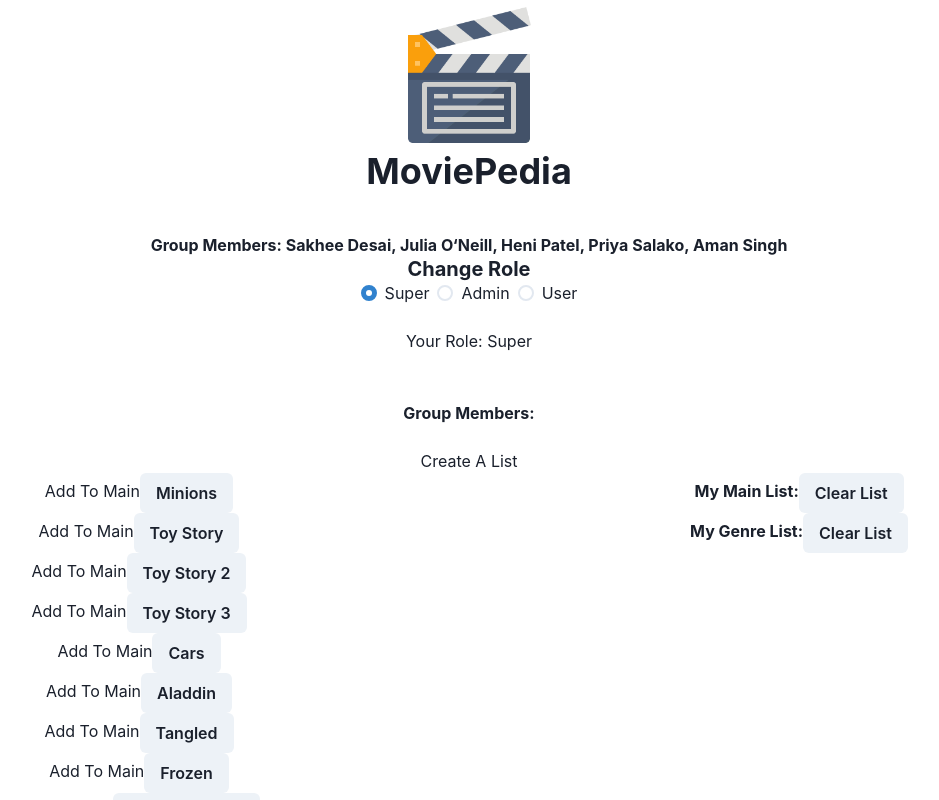
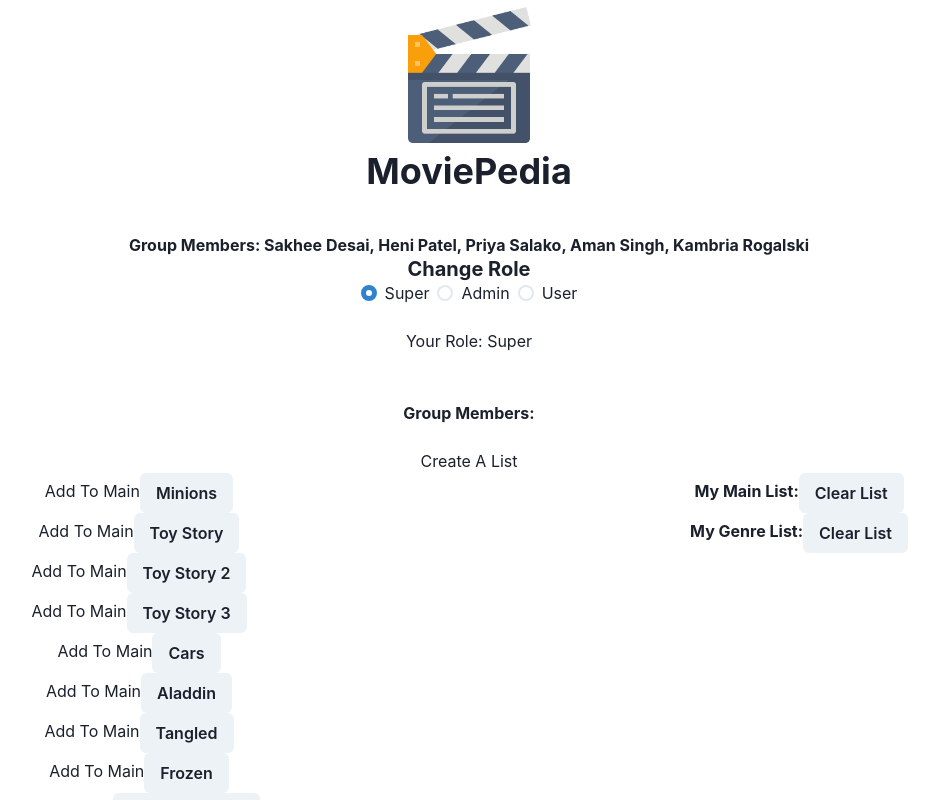
Before and after one commit to amansjot/Team5-MoviePedia, a React (Create React App) app: page / in a window 1280 px wide. Shown: the top 800 px of the page, without its empty margins (171-1110 px from the left). Built offline with nearby package versions, Linux system fonts and the light colour scheme.

Commit message:
Update App.tsx

```diff
--- a/src/App.tsx
+++ b/src/App.tsx
@@ -17,7 +17,7 @@ function App() {
                 <p>MoviePedia</p>
             </Heading>
             <div>
-                <b>Group Members: Sakhee Desai, Julia O&lsquo;Neill, Heni Patel, Priya Salako, Aman Singh</b>
+                <b>Group Members: Sakhee Desai, Heni Patel, Priya Salako, Aman Singh, Kambria Rogalski </b>
                 <Center>
                     <RoleSelect></RoleSelect>
                 </Center>
```
